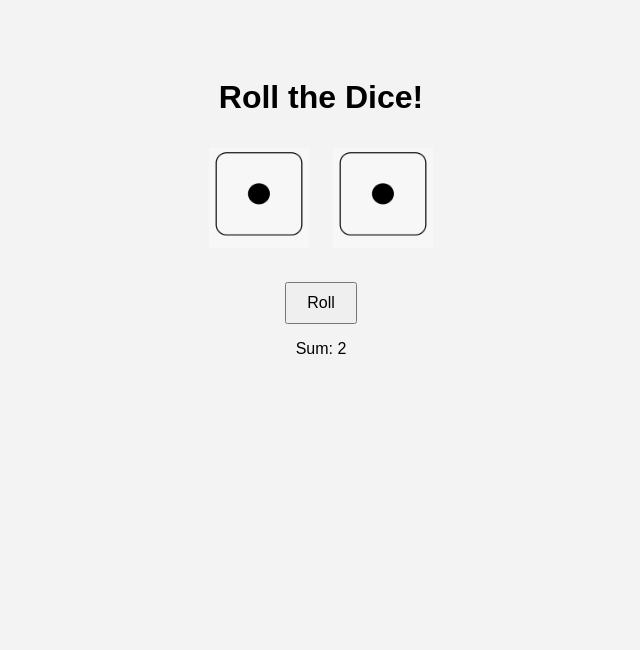
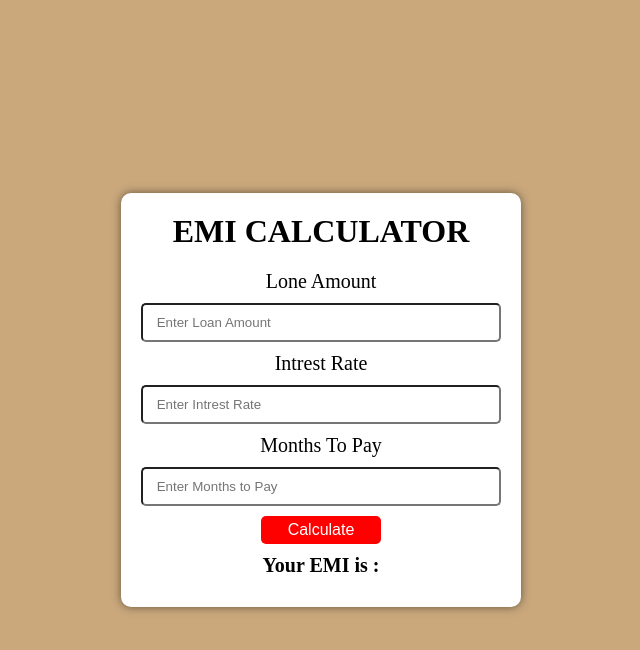
Before and after one commit to Prabhashkush17/java-script-mini-projects, a plain HTML site: page index.html in a window 1280 px wide. Shown: the whole page, without its empty margins (319-959 px from the left). Drawn offline with Linux system fonts and the light colour scheme.

Commit message:
Add files via upload

```diff
--- a/index.html
+++ b/index.html
@@ -3,20 +3,56 @@
 <head>
     <meta charset="UTF-8">
     <meta name="viewport" content="width=device-width, initial-scale=1.0">
-    <title>Roll the Dices</title>
+    <title>EMI Calculator</title>
     <link rel="stylesheet" href="style.css">
 </head>
 <body>
-    <h1>Roll the Dice!</h1>
-  <div class="dice-container">
-    <img id="die1" src="dice-img1.png" alt="Die 1">
-    <img id="die2" src="dice-img1.png" alt="Die 2">
-  </div>
-  <button onclick="rollDice()">Roll</button>
-  <p id="result">Sum: 2</p>
+    <div class="container">
+      <div class="header">
+        <h1> EMI CALCULATOR </h1>
+      </div>
+
+      <div class="loanamt">
+       <label class="loanamtinfo">
+         Lone Amount
+       </label>
+       <input type="text" id="loanamtinput" placeholder=" Enter Loan Amount">
+      </div>
+
+       <div class="interestrate">
+       <label class="intrestrateinfo">
+         Intrest Rate
+       </label>
+       <input type="number" id="intrestrateinput" placeholder=" Enter Intrest Rate">
+      </div>
+
+       <div class="timeinterval">
+       <label class="timeintervalinfo">
+         Months To Pay
+       </label>
+       <input type="number" id="timeintervalinput" placeholder=" Enter Months to Pay">
+      </div>
+
+      <div class="calculatebtn">
+        <button id="Calculate" onclick="return calculate()">
+            Calculate
+        </button>
+      </div>
+
+      <div class="result">
+        <p>
+            Your EMI is :  <span id="emi"></span>
+        </p>
+      </div>
+
+    </div>
 
 
 
-  <script src="script.js"></script>
+
+
+
+
+    <script src="script.js"></script>
 </body>
 </html>
--- a/script.js
+++ b/script.js
@@ -1,10 +1,25 @@
 
-function rollDice() {
-  const die1 = Math.floor(Math.random() * 6) + 1;
-  const die2 = Math.floor(Math.random() * 6) + 1;
 
-  document.getElementById("die1").src = `dice-img${die1}.png`;
-  document.getElementById("die2").src = `dice-img${die2}.png`;
+let principal = document.querySelector('#loanamtinput');
+let interest = document.querySelector('#intrestrateinput');
+let timetopay = document.querySelector('#timeintervalinput');
+let calculate = document.querySelector('#Calculate');
+let emi = document.querySelector('#emi');
 
-  document.getElementById("result").textContent = `Sum: ${die1 + die2}`;
+console.log(principal, interest, timetopay);
+
+function calculateEMI(){
+    if(principal.value === '' || interest.value === '' || timetopay.value === ''){
+        alert('Please Enter all the values');
+        return;
+    }
+    else{
+        let p = principal.value;
+        let r = interest.value / 1200;
+        let n = timetopay.value;
+        let emiValue = (p * r * (1+r) ** n) / ((1+r) ** n - 1);
+        emi.textContent = emiValue.toFixed(2);
+    }
 }
+
+calculate.addEventListener('click', calculateEMI);
--- a/style.css
+++ b/style.css
@@ -1,22 +1,83 @@
-body {
-  text-align: center;
-  font-family: Arial, sans-serif;
-  background-color: #f3f3f3;
-  padding-top: 50px;
+
+
+* {
+    padding: 0%;
+    margin: 0%;
+    box-sizing: border-box;
 }
 
-.dice-container {
-  margin: 20px;
+body{
+    background-color: rgb(202, 168, 124);
+    display: flex;
+    justify-content: center;
+    align-items: center;
+    height: 100vh;
+
 }
 
-.dice-container img {
-  width: 100px;
-  height: 100px;
-  margin: 10px;
+.container{
+    width: 400px;
+    background-color: white;
+    text-align: center;
+    border-radius: 10px;
+    box-shadow: 0 0 10px 0 rgba(0, 0, 0, 0.5);
+    padding: 20px;
+
+
 }
 
-button {
-  font-size: 16px;
-  padding: 10px 20px;
-  cursor: pointer;
+.header{
+    font-size: 16px;
+    font-weight: 600px ;
+    margin-bottom: 20px;
 }
+
+.loanamtinfo{
+    display: block;
+    margin-bottom: 10px;
+    font-size: 20px;
+
+}
+
+.intrestrateinfo{
+    display: block;
+    margin-bottom: 10px;
+    font-size: 20px;
+
+}
+.timeintervalinfo{
+    display: block;
+    margin-bottom: 10px;
+    font-size: 20px;
+
+}
+
+ input{
+    width: 100%;
+    padding: 10px;
+    margin-bottom: 10px;
+    border-radius: 5px;
+ }
+
+ button {
+    width: 120px;
+    padding: 5px;
+    font-size: 16px;
+    border: none  ;
+    background-color: red;
+    color: white;
+    border-radius: 5px;
+    margin-bottom: 10px;
+
+ }
+
+.result{
+    font-size: 20px;
+    font-weight: 600;
+    margin-bottom: 10px;
+
+}
+
+#emi{
+    color: red;
+}
```
